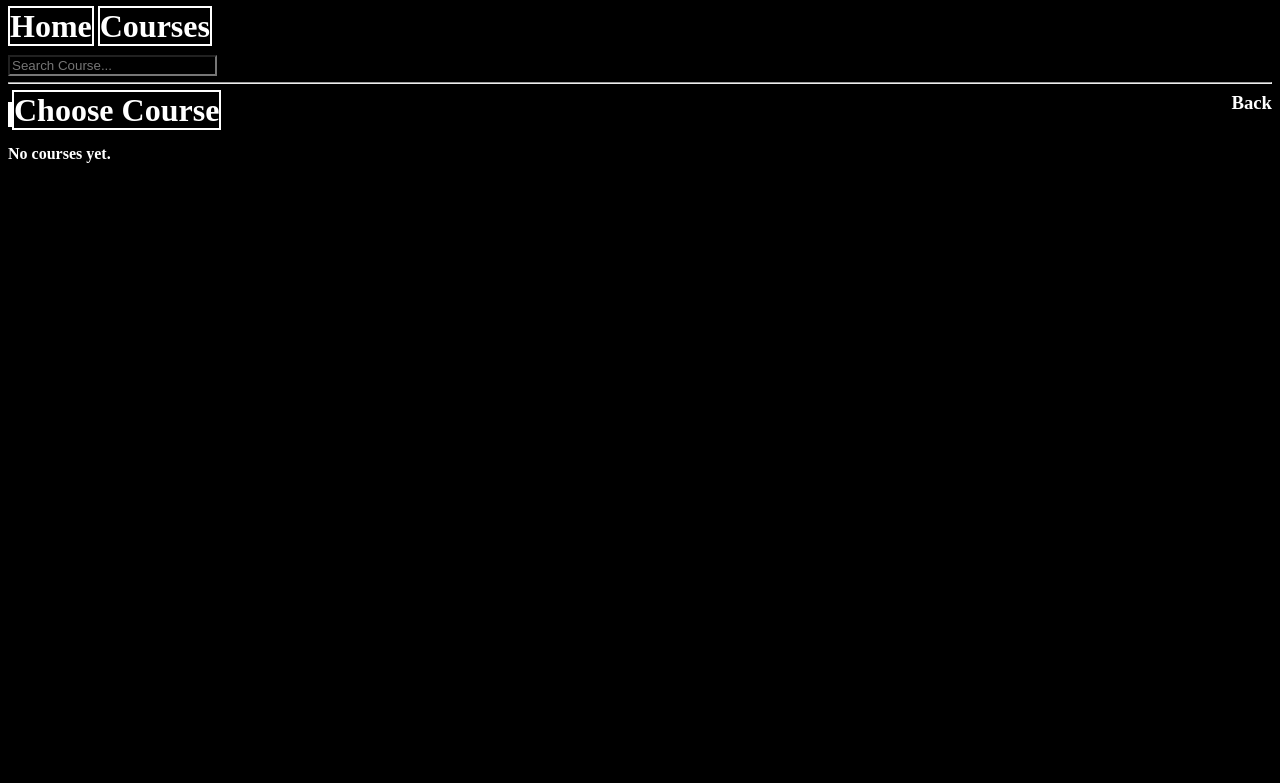
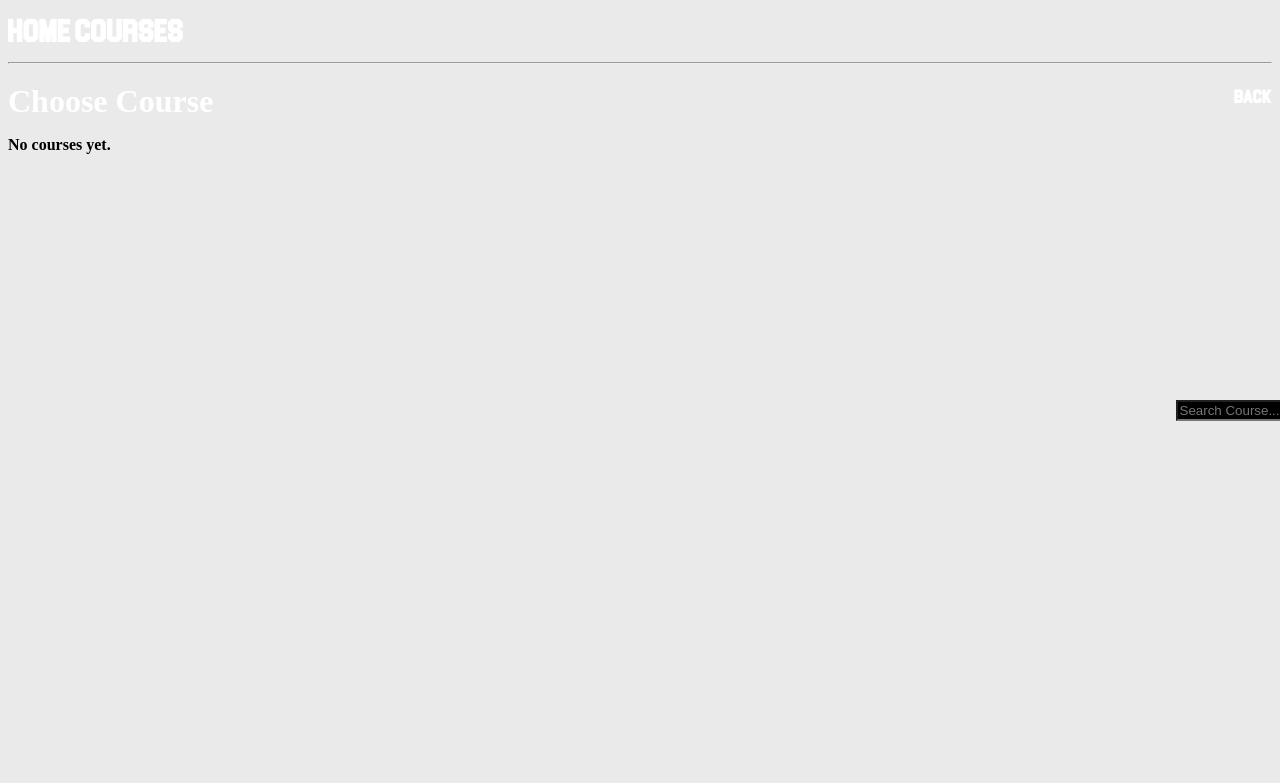
Before and after one commit to hpmalinova/Share-with-me, a Django app: page /drive/courses/ in a window 1280 px wide. Shown: the top 783 px of the page. Run offline with Django 3.2, Linux system fonts and the light colour scheme; data that the repository does not hold is empty.

Commit message:
Finished entry point

```diff
--- a/share_with_me/drive/static/drive/style.css
+++ b/share_with_me/drive/static/drive/style.css
@@ -1,92 +1,56 @@
-body {
-    background-color: black;
-}
-h2, h3, li {
-    color: white;
-    display: inline;
+.sharewithme {
+    width: 100px;
+    height: 100px;
+    position: absolute;
+    top: 0;
+    bottom: 0;
+    left: 0;
+    right: 0;
+    font-family: blockletter;
+    margin: auto;
+    font-size: 50px;
 }
 
-h3 {
-    border: 2px solid white;
-    display:inline;
-    text-align: right;
-    color: white;
-}
-
-h1 {
-    border: 2px solid white;
-    display:inline;
-    text-align: center;
-    color: white;
-}
-
-p {
-    color: white;
-}
-
-label {
-    color:white;
-}
-
-
-a {
-    color: white;
-    display: inline;
-    text-decoration: none;
-}
+button {width: 6em; height: 100%; background-color: #ff0040; font-size: 50px; font-family: blockletter; color: white; border: none;}
+button:hover span {display: none}
+button:hover:before {content: "ENTER"}
 
 .center {
     width: 100%;
     text-align: center;
 }
 
-.vertical {
-    width: 100px;
-    height: 100px;
-    position: absolute;
-    top:0;
-    bottom: 0;
-    left: 0;
-    right: 0;
+/* a */
 
-    margin: auto;
+a {
+    font-family: 'blockletter';
+    text-decoration: none;
 }
 
-.center.vertical {
-    width: 100px;
-    height: 100px;
-    position: absolute;
-    top:0;
-    bottom: 0;
-    left: 0;
-    right: 0;
-
-    margin: auto;
-    width: 100%;
-    text-align: center;
+a:link {
+    color: white;
 }
 
-.center.vertical2 {
-    width: 100px;
-    height: 100px;
-    position: absolute;
-    top:100;
-    bottom: 0;
-    left: 0;
-    right: 0;
-
-    margin: auto;
-    width: 100%;
-    text-align: center;
+a:visited {
+  color: white;
 }
 
-.center.search {
-    background-color:black;
-    height: 30px;
-    top: 10px;
-    width:150%;
-    margin: auto;
-    text-align: left;
-    position:relative;
-    display:inline;
+/* a */
+
+h1 {
+    display: inline;
+    text-align: center;
+    color: white;
 }
+
+div {
+  position: absolute;
+  top: 50%;
+  left: 50%;
+}
+
+/* Blockletter Font */
+@font-face {
+  font-family: 'blockletter';
+  src: url('fonts/blockletter.otf') format("truetype");
+}
--- a/share_with_me/drive/templates/images/base.html
+++ b/share_with_me/drive/templates/images/base.html
@@ -1,6 +1,11 @@
 {% load static %}
 <link rel="stylesheet" href="{% static 'drive/style.css' %}">
-<h1><a href="{% url 'drive:index' %}">Home</a></h1>
+<style>
+    body {
+        background-color: #eaeaea;
+    }
+</style>
+<h1><a href="{% url 'drive:images:base' %}">Home</a></h1>
 <h1><a href="{% url 'drive:images:courses' %}">Courses</a></h1>
 
 <div class="center search">
```
Also changed, not shown: share_with_me/drive/templates/index.html (+10 -7 lines), share_with_me/drive/static/drive/fonts/blockletter.otf (added).
